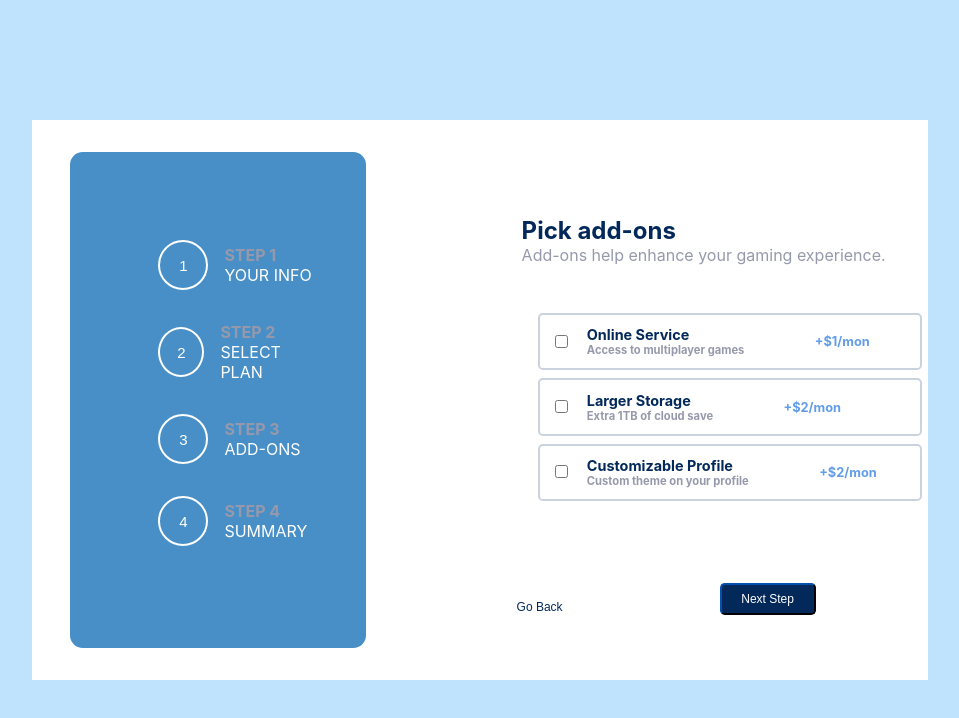
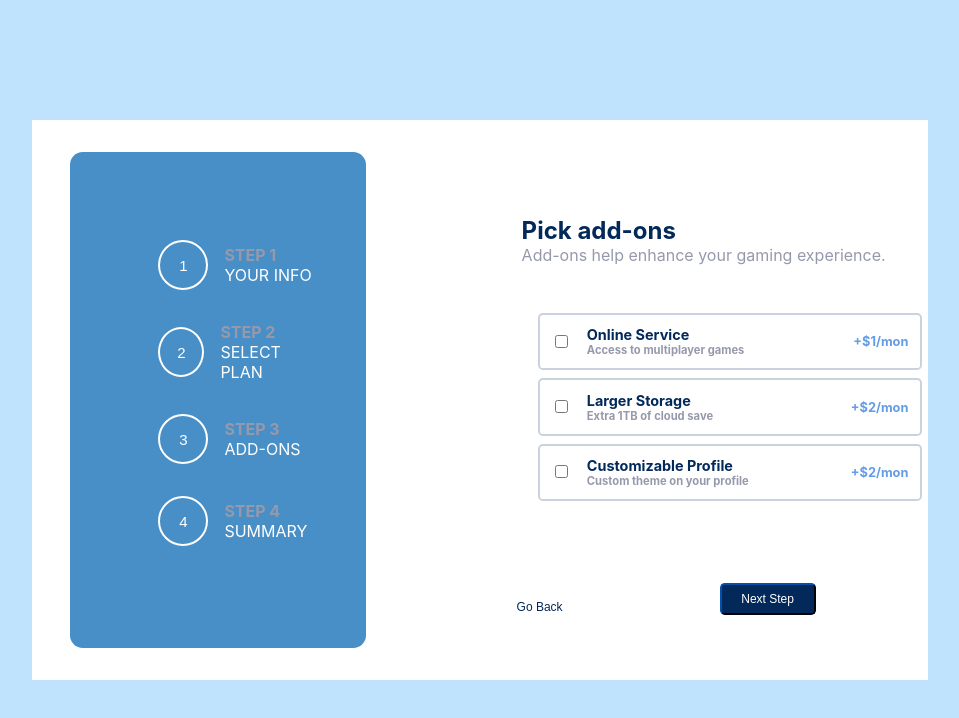
Before and after one commit to mnavai/multistepsform-reactapp, a React (Create React App) app: page /add-ons in a window 1280 px wide. Shown: the top 718 px of the page, without its empty margins (160-1119 px from the left). Built offline with nearby package versions, Linux system fonts and the light colour scheme; the HTML template or start-up script is replaced by a standard one.

Commit message:
updated select plan css  file

```diff
--- a/src/components/Checkbox/Checkbox.css
+++ b/src/components/Checkbox/Checkbox.css
@@ -18,10 +18,11 @@
 .checkbox{
     margin-right: 1rem;
 }
-.label-text{
+.text-wrapper{
 
     display: flex;
     flex-direction: column;
+    flex-grow: 1;
     padding-right: 2rem;
     color:hsl(231, 11%, 63%);
     font-weight: bold;
@@ -36,12 +37,13 @@
     font-size: .7rem;
 
 }
-.price-tag {
-    display: flex;
-    justify-content: right;
+.price-wrapper {
+    text-align: right;
+}
+.price-tag-p{
+    font-size: .8rem;
+    padding-left: 2rem;
     color: rgb(98, 157, 230);
-    font-size: .8rem;
     font-weight: bold;
-    text-align: right;
-    padding-left: 2.4rem;
+
 }
--- a/src/components/Checkbox/Checkbox.jsx
+++ b/src/components/Checkbox/Checkbox.jsx
@@ -5,11 +5,11 @@ const Checkbox = ({label,text,price}) => {
             <div className="checkbox">
                 <input type="checkbox" id="checkbox" className="checkbox-class" />
             </div>
-            <div className="label-text">
+            <div className="text-wrapper">
                 <h5 className="checkbox-label">{label}</h5>
                 <p className="checkbox-p">{text}</p>
             </div>
-            <div className="price-tag">
+            <div className="price-wrapper">
                 <p className="price-tag-p">{price}</p>
             </div>
         </div>
--- a/src/index.css
+++ b/src/index.css
@@ -115,6 +115,34 @@ html, body, h1, h2, h3, h4, h5, p {
   background-color: hsl(213, 96%, 18%);
   transition: .4s;
 }
+.slider:before {
+  position: absolute;
+  content: "";
+  height: 18px;
+  width: 18px;
+  left: 4px;
+  bottom: 4px;
+  background-color: white;
+  -webkit-transition: .4s;
+  transition: .4s;
+}
+
+input:checked+.slider {
+  background-color: hsl(231, 11%, 63%);
+}
+
+input:focus+.slider {
+  box-shadow: 0 0 1px hsl(231, 11%, 63%);
+}
+
+input:checked+.slider:before {
+  -webkit-transform: translateX(26px);
+  -ms-transform: translateX(26px);
+  transform: translateX(26px);
+}
+.slider.round:before {
+  border-radius: 50%;
+}
 .form-buttons{
     display: flex;
     justify-content: space-between;
```
